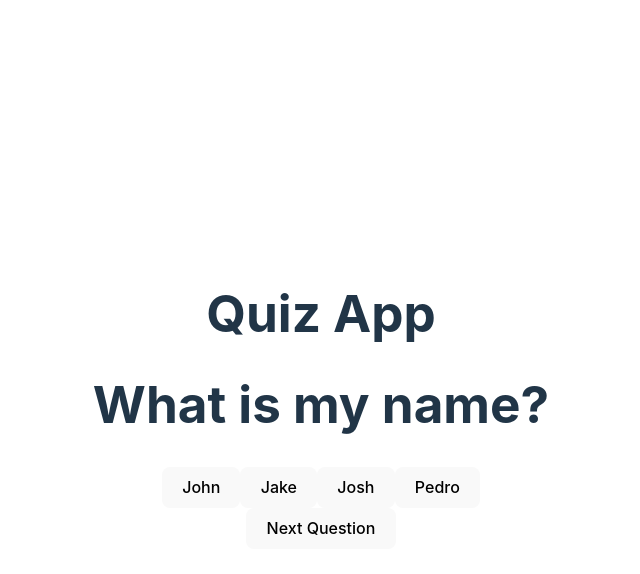
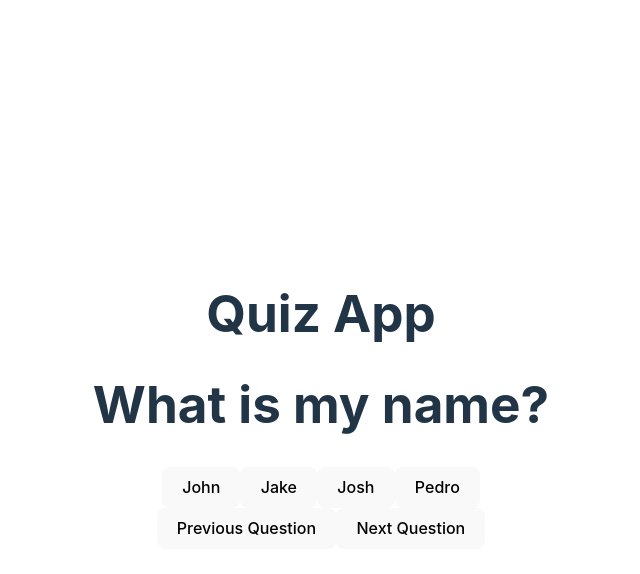
Before and after one commit to Nyelus101/React-Quiz-App, a React (Vite) app in the folder Quiz-App/: page / in a window 1280 px wide. Both pictures are taken after a click on the button "Start Quiz". Shown: the top 574 px of the page, without its empty margins (319-959 px from the left). Built offline with nearby package versions, Linux system fonts and the light colour scheme.

Commit message:
Previous button

```diff
--- a/Quiz-App/src/Components/Quiz.jsx
+++ b/Quiz-App/src/Components/Quiz.jsx
@@ -8,6 +8,15 @@ const { score, setScore, setGameState } = useContext(QuizContext);
 
   const [currQuestion, setCurrQuestion] = useState(0);
   const [optionChosen, setOptionChosen] = useState("");
+
+
+  const prevQuestion = () => {
+    if (currQuestion === 0) {
+      currQuestion;
+    } else (
+      setCurrQuestion(currQuestion - 1)
+    )
+  };
 
   const nextQuestion = () => {
     if (Questions[currQuestion].answer == optionChosen) {
@@ -34,6 +43,7 @@ const { score, setScore, setGameState } = useContext(QuizContext);
         <button onClick={() => setOptionChosen("D")}> { Questions[currQuestion].optionD } </button>
       </div>
 
+      <button onClick={prevQuestion}>Previous Question</button>
       {currQuestion == Questions.length - 1 ? (<button onClick={finishQuiz}>Finish Quiz</button>) : (<button onClick={nextQuestion}> Next Question </button>)}
 
     </div>
```
